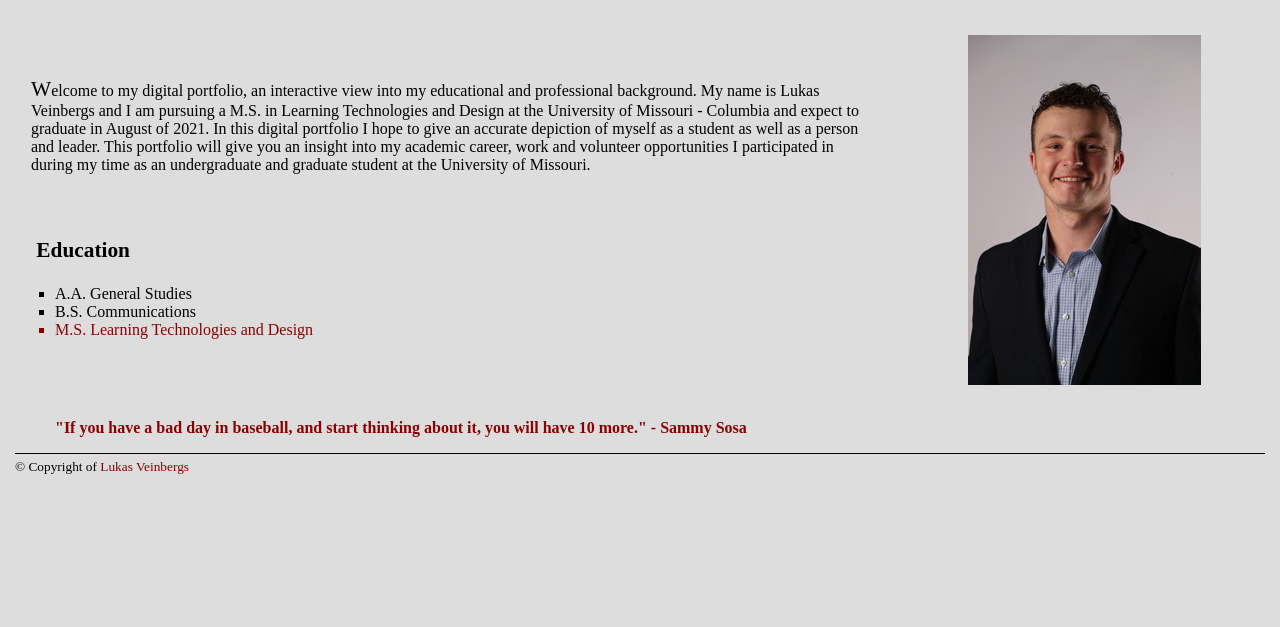
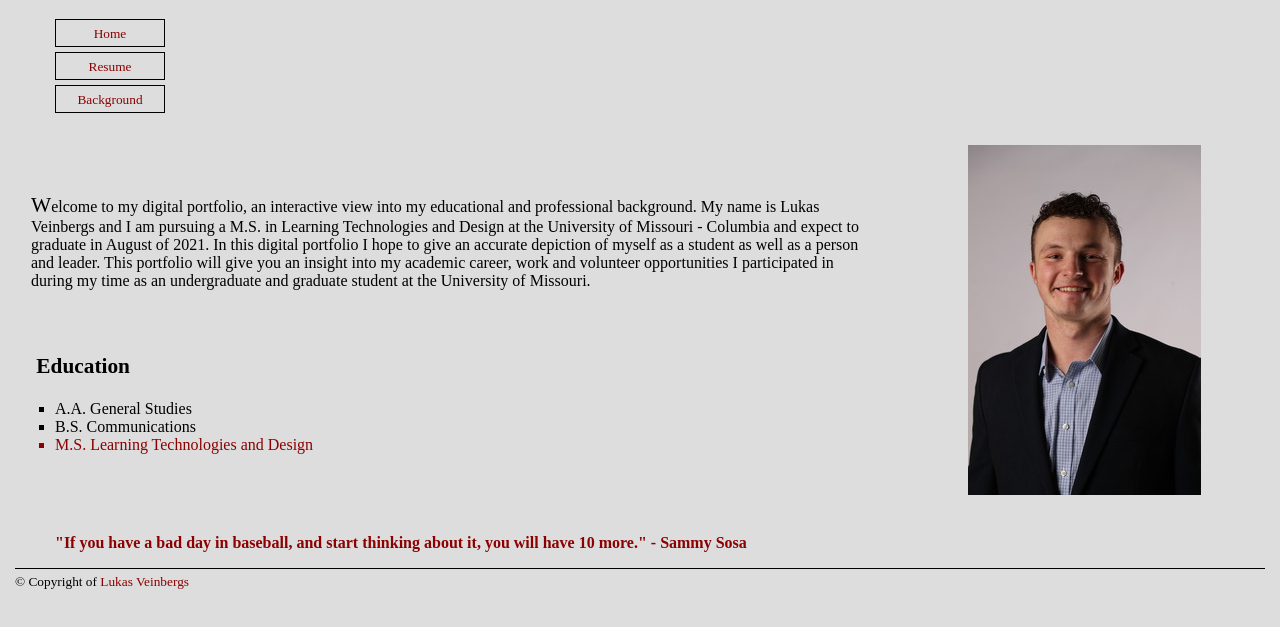
Before and after one commit to lrvnnk/lrvnnk.github.io, a plain HTML site: page islt_7310/index.html in a window 1280 px wide. Shown: the part 63-690 px from the top of the page. Drawn offline with Linux system fonts and the light colour scheme.

Commit message:
Add files via upload

```diff
--- a/islt_7310/index.html
+++ b/islt_7310/index.html
@@ -13,11 +13,21 @@
       **************************************************
        -->
         <meta charset="UTF-8">
+        <title>Lukas Veinbergs</title>
         <link rel="stylesheet" href="style.css">
-        <title>Document</title>
+        <link rel="stylesheet" href="nav.css">
     </head>
     <body>
-        <header><h1>Lukas Veinbergs</h1></header>
+        <header>
+          <h1>Lukas Veinbergs</h1>
+          </header>
+          <nav id="nav_list">
+           <ul>
+               <li><a href="index.html">Home</a></li>
+               <li><a href="resume.html">Resume</a></li>
+               <li><a href="background.html">Background</a></li>
+           </ul>
+           </nav>
            <img src="images/veinbergsheadshot.jpg" alt="Lukas Veinbergs">
         <main>
             <p>Welcome to my digital portfolio, an interactive view into my educational and professional background. My name is Lukas Veinbergs and I am pursuing a M.S. in Learning Technologies and Design at the University of Missouri - Columbia and expect to graduate in August of 2021. In this digital portfolio I hope to give an accurate depiction of myself as a student as well as a person and leader. This portfolio will give you an insight into my academic career, work and volunteer opportunities I participated in during my time as an undergraduate and graduate student at the University of Missouri.
--- /dev/null
+++ b/islt_7310/nav.css
@@ -0,0 +1,9 @@
+#nav_list ul li{
+    list-style-type: none;
+    margin-bottom: 5px;
+    padding: .25em;
+    border: solid thin black;
+    display: block;
+    width: 100px;
+    text-align: center;
+}
```
Also changed, not shown: islt_7310/background.html (added, +12 -0 lines).
